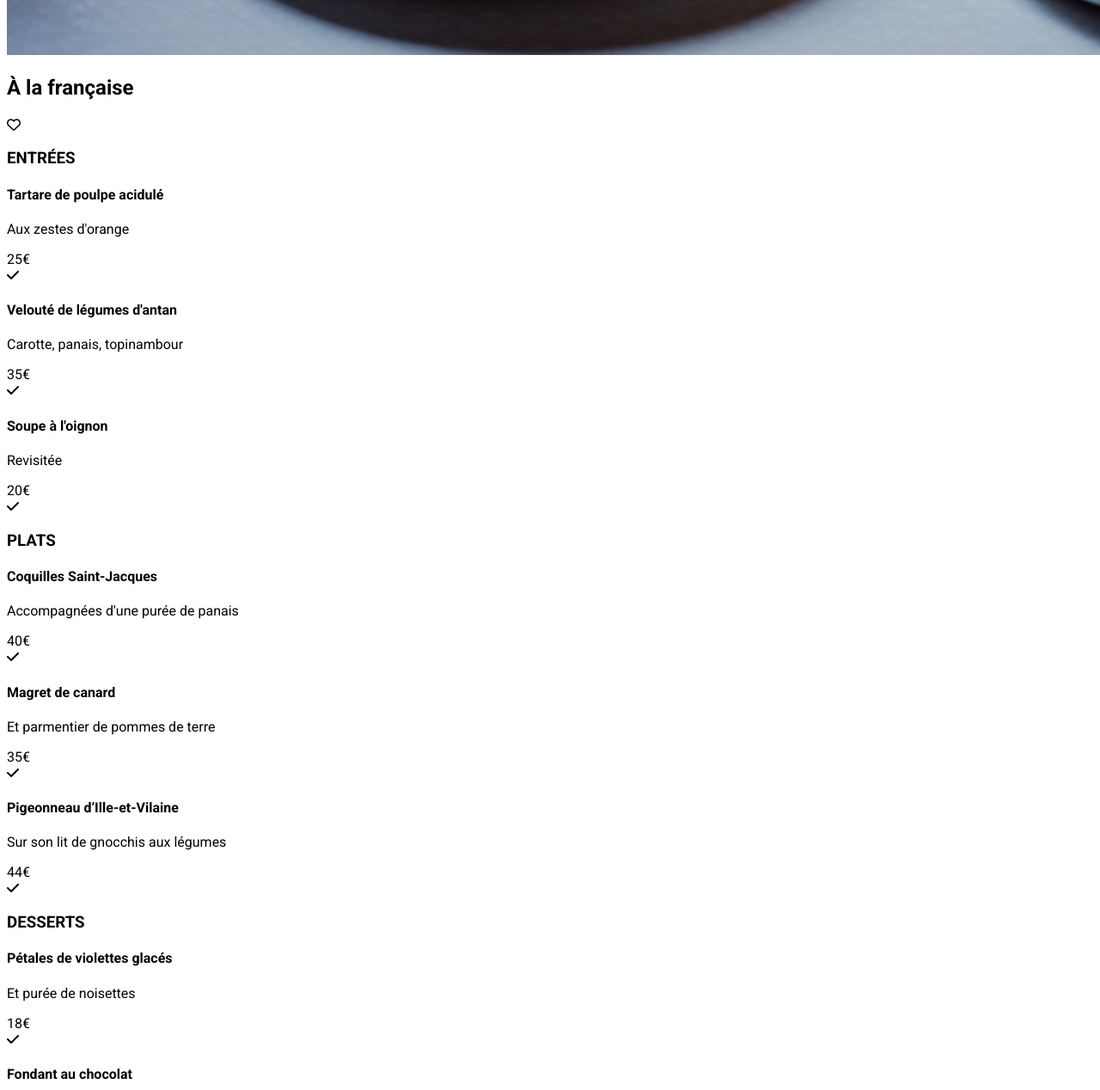
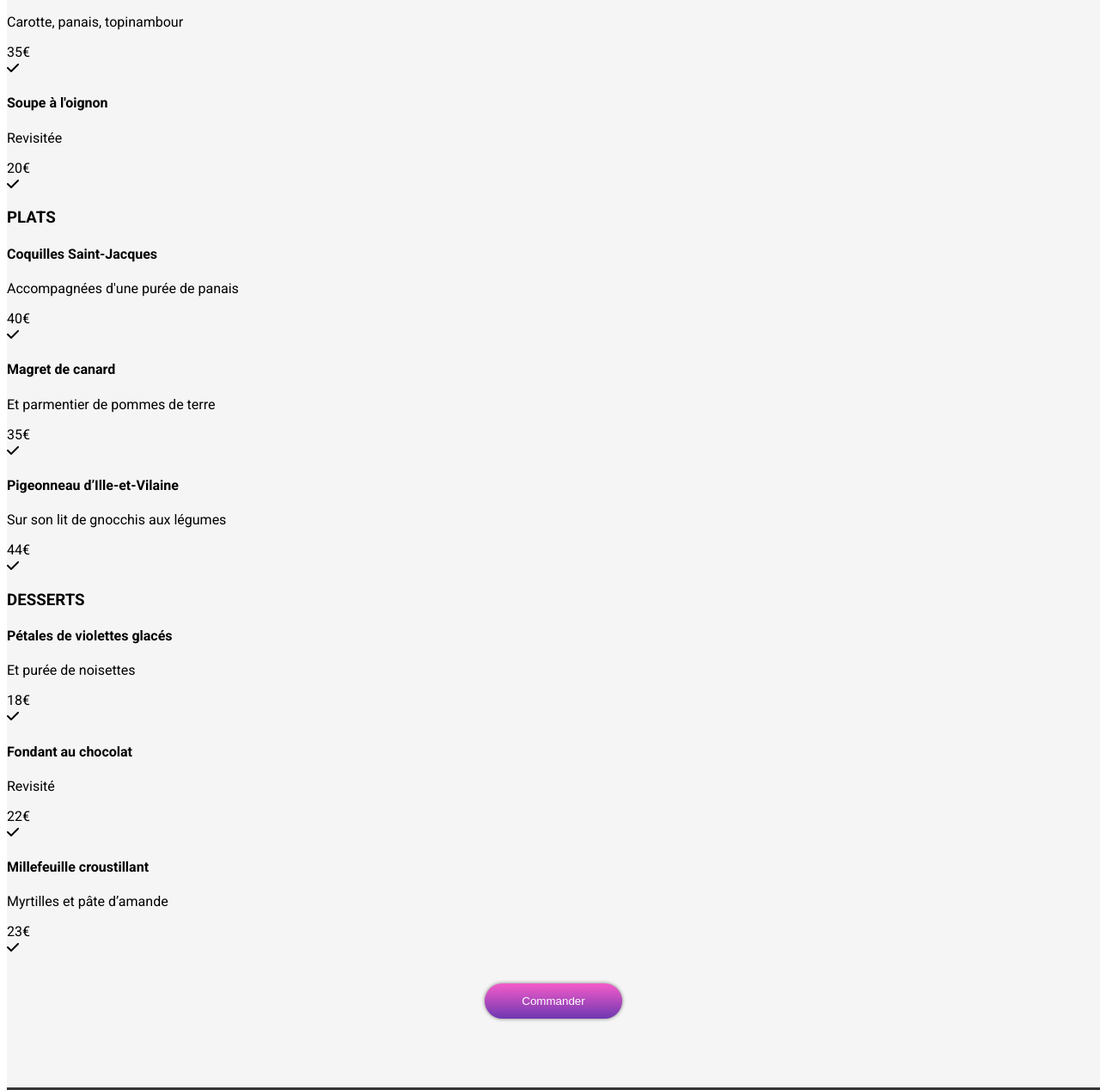
Before and after one commit to Oliive33/OlivierVillevieille_3_15022021, a website: page la_francaise.html in a window 1280 px wide. Shown: the part 852-2120 px from the top of the page at 86% size. Drawn offline with Linux system fonts and the light colour scheme; a web font is replaced by a local one.

Commit message:
syle mise en place body et du btn

```diff
--- a/sass/layout/_menuspages.scss
+++ b/sass/layout/_menuspages.scss
@@ -0,0 +1,70 @@
+*{
+    box-sizing: border-box;
+}
+body{
+    margin:0;
+    padding:0;
+    max-width: 1440px;
+    font-family: $font-text;
+}
+html{
+    padding: 0.5rem 0 0 0.5rem;
+}
+img{
+    max-width: 100%;
+    height: auto;
+    object-fit: cover;
+}
+.background{
+    background: $color-background;
+    position: relative;
+    border-radius: 2rem 2rem 0 0;
+    margin-top: -4rem;
+    z-index: 1;
+}
+.pictures{
+    display: flex;
+    justify-content: center;
+    max-width: 100%;
+    max-height: 34rem;
+    width: 100%;
+}
+.title_resto{
+    padding: 1rem 1rem 0 1rem;
+    display: flex;
+    align-items: center;
+    justify-content: space-between;
+
+}
+.name_resto{
+    font-family: $font-title;
+    font-weight: lighter;
+}
+
+
+.btn{
+    display: flex;
+    justify-content: center;
+    align-items: center;
+
+    .btn_command{
+        color: white;
+        border: 0;
+        border-radius: 70px;
+        padding: 0.8rem 2.7rem;
+        margin: 2rem 0 5rem 0;
+        background-image: linear-gradient(0deg
+        ,rgba(110, 55, 177, 1),rgba(245, 92, 202, 1));
+        box-shadow: 0 0 4px $color-shadow-btn;
+        cursor: pointer;
+        font-weight: 500;
+        transition: color 0.4s ease;
+    }
+}
+
+.btn_command:hover{
+    background-color: rgb(245, 92, 202);
+    box-shadow: 0 0 8px $color-shadow-btn;
+    opacity: 0.9;
+    transform: scale(1);
+}
```
Also changed, not shown: sass/main.css, 1 other file.
